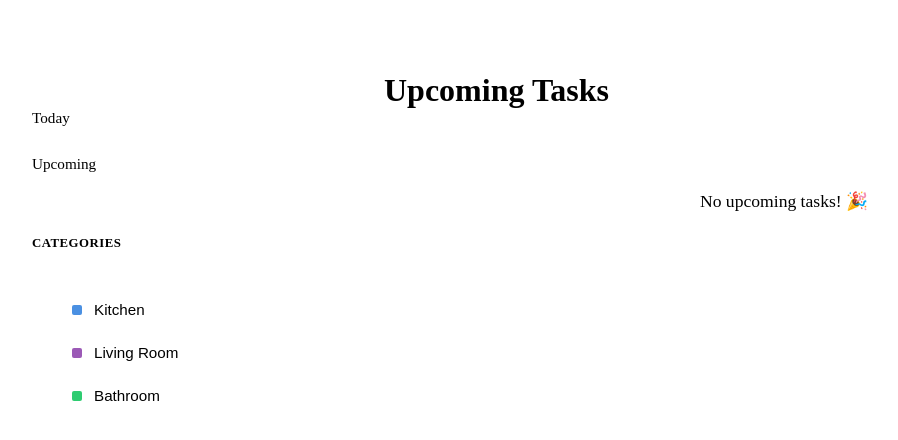
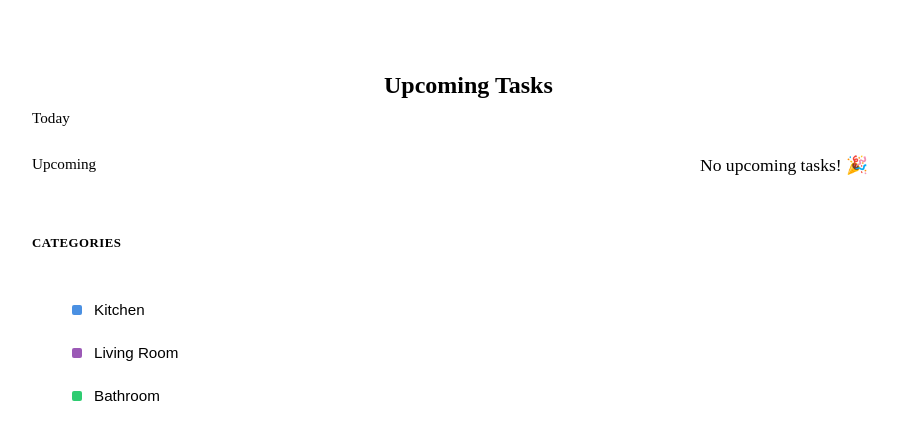
Before and after one commit to branch-gary/housekeeper, a React (Vite) app: page /upcoming in a window 1280 px wide. Shown: the top 440 px of the page, without its empty margins (16-914 px from the left). Built offline with nearby package versions, Linux system fonts and the light colour scheme; the HTML template or start-up script is replaced by a standard one.

Commit message:
Implement completed task section in all views

```diff
--- a/src/components/AddTaskModal/AddTaskModal.tsx
+++ b/src/components/AddTaskModal/AddTaskModal.tsx
@@ -42,7 +42,7 @@ const AddTaskModal = ({ isOpen, onClose }: AddTaskModalProps) => {
 
   return (
     <Modal isOpen={isOpen} onClose={onClose} title="Add a Recurring Task">
-      <form className={styles.form} onSubmit={handleSubmit}>
+      <form onSubmit={handleSubmit}>
         <div className={styles.field}>
           <label htmlFor="taskName">Task Name</label>
           <input
--- a/src/components/Layout.module.scss
+++ b/src/components/Layout.module.scss
@@ -10,4 +10,5 @@
   max-width: calc(100% - 280px);
   padding: 2rem;
   background: var(--color-bg);
+  overflow-y: auto;
 }
--- a/src/components/Layout.tsx
+++ b/src/components/Layout.tsx
@@ -2,10 +2,7 @@ import { Outlet } from 'react-router-dom'
 import Sidebar from './Sidebar'
 import styles from './Layout.module.scss'
 
-const Layout = () => {
-  console.log('Layout rendering')
-  console.log('styles:', styles)
-
+export function Layout() {
   return (
     <div className={styles.layout}>
       <Sidebar />
--- /dev/null
+++ b/src/components/TaskSection/TaskSection.module.scss
@@ -0,0 +1,39 @@
+.section {
+  margin-bottom: 2rem;
+
+  h2 {
+    margin: 0 0 1.5rem;
+    color: var(--text-1);
+    font-size: 1.5rem;
+    font-weight: 600;
+  }
+}
+
+.taskList {
+  display: flex;
+  flex-direction: column;
+  gap: 1rem;
+  margin-bottom: 2rem;
+
+  &:last-child {
+    margin-bottom: 0;
+  }
+}
+
+.emptyState {
+  text-align: center;
+  color: var(--text-2);
+  font-size: 1.1rem;
+  padding: 2rem;
+  background: var(--surface-1);
+  border-radius: 8px;
+}
+
+.completedHeading {
+  margin: 2rem 0 1rem;
+  color: var(--text-2);
+  font-size: 1.1rem;
+  font-weight: 500;
+  padding-bottom: 0.5rem;
+  border-bottom: 1px solid var(--surface-2);
+}
--- /dev/null
+++ b/src/components/TaskSection/TaskSection.tsx
@@ -0,0 +1,64 @@
+import { useMemo } from 'react'
+import { TaskItem } from '../TaskItem'
+import type { Task } from '../../types/task'
+import styles from './TaskSection.module.scss'
+
+interface TaskSectionProps {
+  tasks: Task[]
+  title: string
+  emptyMessage?: string
+}
+
+export function TaskSection({ tasks, title, emptyMessage = 'No tasks' }: TaskSectionProps) {
+  const { activeTasks, completedTasks } = useMemo(() => {
+    return tasks.reduce(
+      (acc, task) => {
+        if (task.isCompleted) {
+          acc.completedTasks.push(task)
+        } else {
+          acc.activeTasks.push(task)
+        }
+        return acc
+      },
+      { activeTasks: [] as Task[], completedTasks: [] as Task[] }
+    )
+  }, [tasks])
+
+  if (tasks.length === 0) {
+    return (
+      <div className={styles.section}>
+        <h2>{title}</h2>
+        <p className={styles.emptyState}>{emptyMessage}</p>
+      </div>
+    )
+  }
+
+  return (
+    <div className={styles.section}>
+      <h2>{title}</h2>
+
+      {/* Active Tasks */}
+      <div className={styles.taskList}>
+        {activeTasks.length === 0 ? (
+          <p className={styles.emptyState}>No active tasks</p>
+        ) : (
+          activeTasks.map(task => (
+            <TaskItem key={task.id} task={task} />
+          ))
+        )}
+      </div>
+
+      {/* Completed Tasks */}
+      {completedTasks.length > 0 && (
+        <>
+          <h3 className={styles.completedHeading}>Completed</h3>
+          <div className={styles.taskList}>
+            {completedTasks.map(task => (
+              <TaskItem key={task.id} task={task} />
+            ))}
+          </div>
+        </>
+      )}
+    </div>
+  )
+}
--- a/src/pages/Today.tsx
+++ b/src/pages/Today.tsx
@@ -1,5 +1,5 @@
 import { useTaskStore } from '../store/TaskContext'
-import { TaskItem } from '../components/TaskItem'
+import { TaskSection } from '../components/TaskSection/TaskSection'
 import styles from './Today.module.scss'
 
 export function Today() {
@@ -8,16 +8,11 @@ export function Today() {
 
   return (
     <div className={styles.today}>
-      <h1>Today's Tasks</h1>
-      <div className={styles.taskList}>
-        {todayTasks.length === 0 ? (
-          <p className={styles.emptyState}>No tasks for today! 🎉</p>
-        ) : (
-          todayTasks.map(task => (
-            <TaskItem key={task.id} task={task} />
-          ))
-        )}
-      </div>
+      <TaskSection
+        title="Today's Tasks"
+        tasks={todayTasks}
+        emptyMessage="No tasks for today! 🎉"
+      />
     </div>
   )
 }
--- a/src/pages/Upcoming.module.scss
+++ b/src/pages/Upcoming.module.scss
@@ -6,6 +6,8 @@
   h1 {
     margin: 0 0 2rem;
     color: var(--text-1);
+    font-size: 1.75rem;
+    font-weight: 600;
   }
 }
 
--- a/src/pages/Upcoming.tsx
+++ b/src/pages/Upcoming.tsx
@@ -1,23 +1,61 @@
+import { useMemo } from 'react'
+import { format } from 'date-fns'
 import { useTaskStore } from '../store/TaskContext'
-import { TaskItem } from '../components/TaskItem'
+import { TaskSection } from '../components/TaskSection/TaskSection'
+import type { Task } from '../types/task'
 import styles from './Upcoming.module.scss'
+
+interface TasksByDate {
+  [date: string]: Task[]
+}
 
 export function Upcoming() {
   const { getUpcomingTasks } = useTaskStore()
   const upcomingTasks = getUpcomingTasks()
 
+  const tasksByDate = useMemo(() => {
+    return upcomingTasks.reduce((acc: TasksByDate, task) => {
+      if (!task.nextDueDate) return acc
+
+      const dateKey = format(new Date(task.nextDueDate), 'yyyy-MM-dd')
+      if (!acc[dateKey]) {
+        acc[dateKey] = []
+      }
+      acc[dateKey].push(task)
+      return acc
+    }, {})
+  }, [upcomingTasks])
+
+  const sortedDates = useMemo(() => {
+    return Object.keys(tasksByDate).sort()
+  }, [tasksByDate])
+
+  if (upcomingTasks.length === 0) {
+    return (
+      <div className={styles.upcoming}>
+        <TaskSection
+          title="Upcoming Tasks"
+          tasks={[]}
+          emptyMessage="No upcoming tasks! 🎉"
+        />
+      </div>
+    )
+  }
+
   return (
     <div className={styles.upcoming}>
       <h1>Upcoming Tasks</h1>
-      <div className={styles.taskList}>
-        {upcomingTasks.length === 0 ? (
-          <p className={styles.emptyState}>No upcoming tasks! 🎉</p>
-        ) : (
-          upcomingTasks.map(task => (
-            <TaskItem key={task.id} task={task} />
-          ))
-        )}
-      </div>
+      {sortedDates.map(dateKey => {
+        const date = new Date(dateKey)
+        const formattedDate = format(date, 'EEEE, MMMM d')
+        return (
+          <TaskSection
+            key={dateKey}
+            title={formattedDate}
+            tasks={tasksByDate[dateKey]}
+          />
+        )
+      })}
     </div>
   )
 }
```
Also changed, not shown: src/styles/global.scss (+13 -0 lines).
